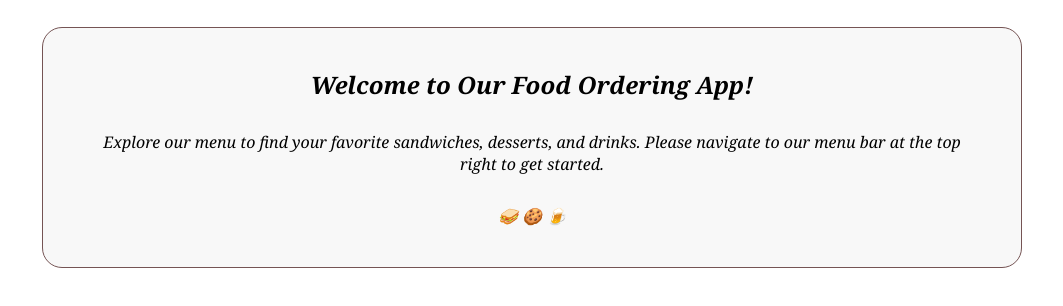
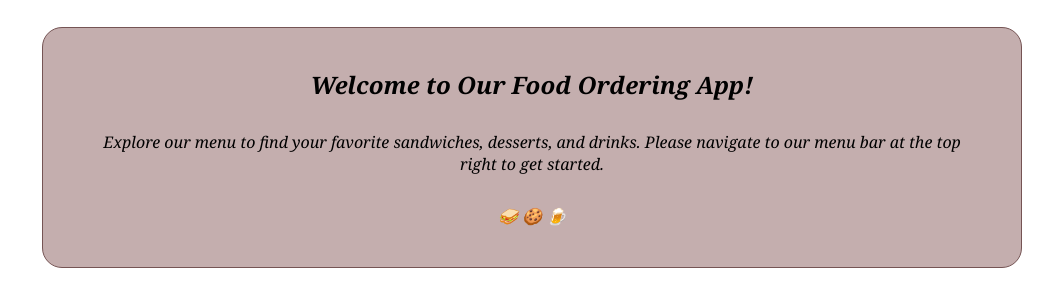
Before and after one commit to streda/RestaurantAppImprovement1, a website with bundled scripts: page public/index.html in a window 1280 px wide. Shown: the part 362-668 px from the top of the page, without its empty margins (108-1171 px from the left). Built offline with nearby package versions, Linux system fonts and the light colour scheme.

Commit message:
Update landing page

```diff
--- a/public/index.css
+++ b/public/index.css
@@ -50,14 +50,14 @@ body{
 
   .items-container {
     display: flex;
-     flex-direction: row;
+     flex-direction: column;
     justify-content: center;
     /* display: grid; */
     grid-template-columns: repeat(auto-fill, minmax(200px, 1fr));
     overflow-y: auto;
     overflow-x: hidden;
     max-height: 50vh;
-    background-color: #f8f8f8;
+    background-color: #c4aeae;
     padding: 5px;
     border: 1px solid #755454;
 
```
